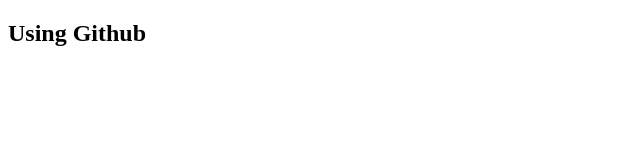
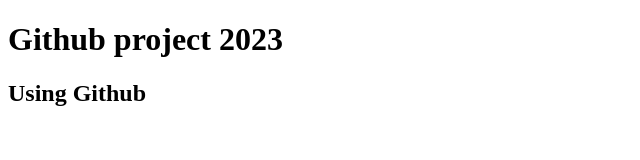
Before and after one commit to eli-aimina/my-work2023, a plain HTML site: page index.html in a window 1280 px wide. Shown: the whole page, without its empty margins (0-640 px from the left). Drawn offline with Linux system fonts and the light colour scheme.

Commit message:
Added header

```diff
--- a/index.html
+++ b/index.html
@@ -6,6 +6,7 @@
     <title>Document</title>
 </head>
 <body>
+    <h1>Github project 2023</h1>
     <h2> Using Github</h2>
 
 </body>
```
Also changed, not shown: 1 other file.
